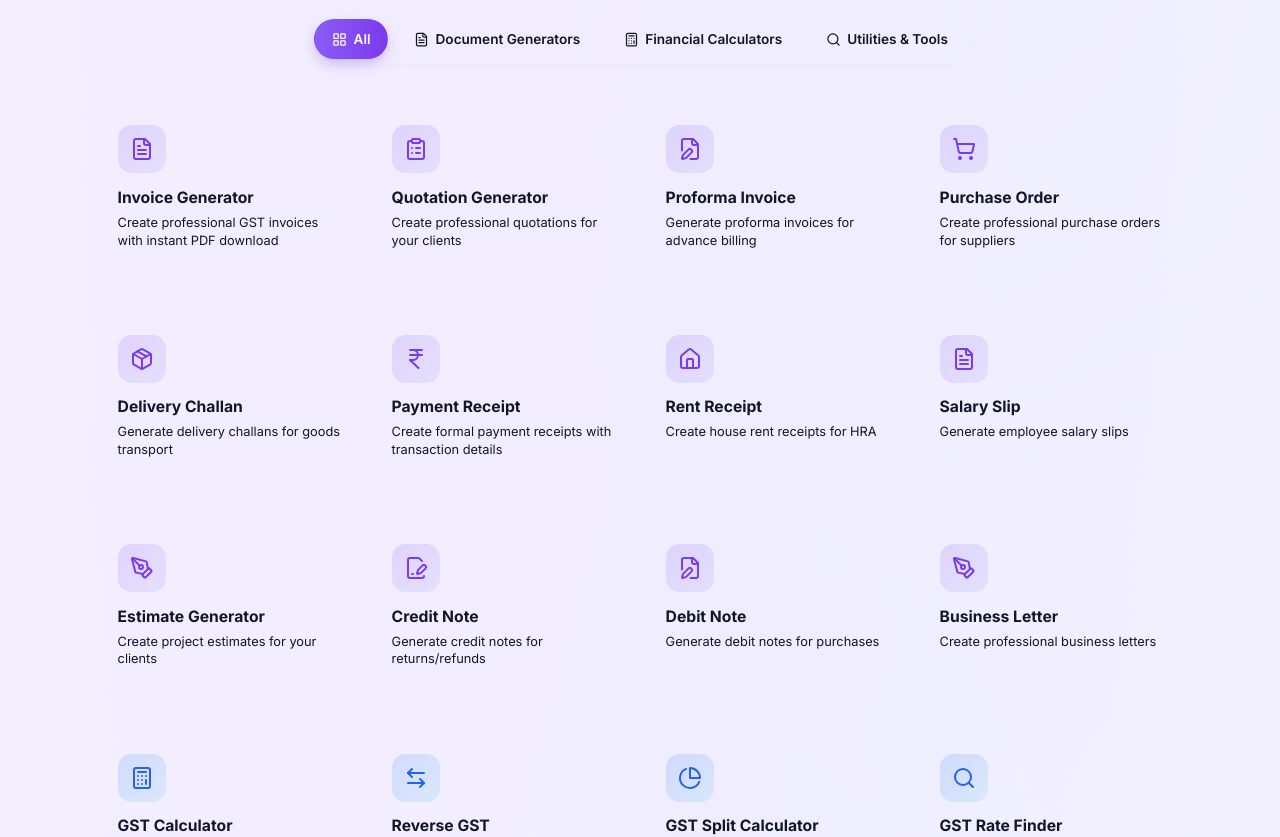
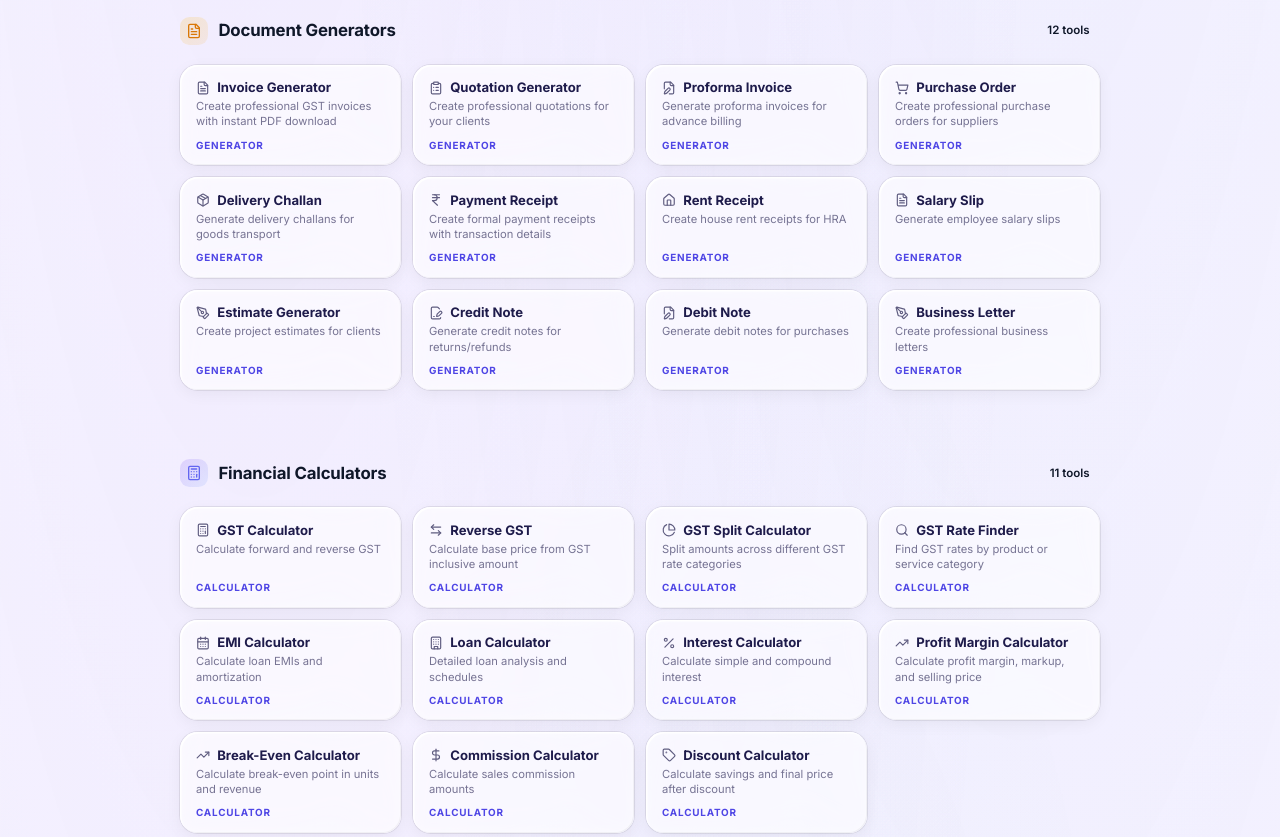
Before and after one commit to ofclsumit/free-invoice-tools, a Next.js app: page / in a window 1280 px wide. Shown: the part 1320-2157 px from the top of the page. Built offline with nearby package versions, Linux system fonts and the light colour scheme.

Commit message:
Revert "Redesign tools section with iLovePDF-style filter tabs and uniform cards"
This reverts commit 0eddcbae14ba95435bc86f0782ded046fd8b1810.

```diff
--- a/src/components/landing/tools-section.tsx
+++ b/src/components/landing/tools-section.tsx
@@ -1,76 +1,58 @@
 "use client"
 import Link from "next/link"
-import { useState } from "react"
-import { Calculator, FileText, Search, Receipt, Package, ShoppingCart, TrendingUp, Hash, ClipboardList, ArrowRight, Landmark, Percent, Banknote, PieChart, Tag, DollarSign, StickyNote, FileEdit, PenTool, CreditCard, FileSignature, IndianRupee, Home, ArrowLeftRight, Building, CalendarDays, LayoutGrid } from "lucide-react"
+import { Calculator, FileText, Search, Receipt, Package, ShoppingCart, TrendingUp, Hash, ClipboardList, ArrowRight, Landmark, Percent, Banknote, PieChart, Tag, DollarSign, StickyNote, FileEdit, PenTool, CreditCard, FileSignature, IndianRupee, Home, ArrowLeftRight, Building, CalendarDays } from "lucide-react"
 
 const toolCategories = [
   {
     label: "Document Generators",
     tools: [
-      { href: "/invoice-generator", icon: FileText, title: "Invoice Generator", desc: "Create professional GST invoices with instant PDF download" },
-      { href: "/quotation-generator", icon: ClipboardList, title: "Quotation Generator", desc: "Create professional quotations for your clients" },
-      { href: "/proforma-invoice", icon: FileEdit, title: "Proforma Invoice", desc: "Generate proforma invoices for advance billing" },
-      { href: "/purchase-order", icon: ShoppingCart, title: "Purchase Order", desc: "Create professional purchase orders for suppliers" },
-      { href: "/delivery-challan", icon: Package, title: "Delivery Challan", desc: "Generate delivery challans for goods transport" },
-      { href: "/payment-receipt", icon: IndianRupee, title: "Payment Receipt", desc: "Create formal payment receipts with transaction details" },
-      { href: "/rent-receipt", icon: Home, title: "Rent Receipt", desc: "Create house rent receipts for HRA" },
-      { href: "/salary-slip", icon: FileText, title: "Salary Slip", desc: "Generate employee salary slips" },
-      { href: "/estimate-generator", icon: PenTool, title: "Estimate Generator", desc: "Create project estimates for your clients" },
-      { href: "/credit-note", icon: FileSignature, title: "Credit Note", desc: "Generate credit notes for returns/refunds" },
-      { href: "/debit-note", icon: FileEdit, title: "Debit Note", desc: "Generate debit notes for purchases" },
-      { href: "/business-letter", icon: PenTool, title: "Business Letter", desc: "Create professional business letters" },
+      { href: "/invoice-generator", icon: FileText, title: "Invoice Generator", desc: "Create professional GST invoices with instant PDF download", color: "from-violet-500 to-violet-600", bg: "bg-violet-50 dark:bg-violet-950/30" },
+      { href: "/quotation-generator", icon: ClipboardList, title: "Quotation Generator", desc: "Create professional quotations for your clients", color: "from-indigo-500 to-indigo-600", bg: "bg-indigo-50 dark:bg-indigo-950/30" },
+      { href: "/proforma-invoice", icon: FileEdit, title: "Proforma Invoice", desc: "Generate proforma invoices for advance billing", color: "from-blue-500 to-blue-600", bg: "bg-blue-50 dark:bg-blue-950/30" },
+      { href: "/purchase-order", icon: ShoppingCart, title: "Purchase Order", desc: "Create professional purchase orders for suppliers", color: "from-teal-500 to-teal-600", bg: "bg-teal-50 dark:bg-teal-950/30" },
+      { href: "/delivery-challan", icon: Package, title: "Delivery Challan", desc: "Generate delivery challans for goods transport", color: "from-blue-500 to-blue-600", bg: "bg-blue-50 dark:bg-blue-950/30" },
+      { href: "/payment-receipt", icon: IndianRupee, title: "Payment Receipt", desc: "Create formal payment receipts with transaction details", color: "from-cyan-500 to-blue-600", bg: "bg-cyan-50 dark:bg-cyan-950/30" },
+      { href: "/rent-receipt", icon: Home, title: "Rent Receipt", desc: "Create house rent receipts for HRA", color: "from-blue-500 to-teal-600", bg: "bg-blue-50 dark:bg-blue-950/30" },
+      { href: "/salary-slip", icon: FileText, title: "Salary Slip", desc: "Generate employee salary slips", color: "from-blue-500 to-blue-600", bg: "bg-blue-50 dark:bg-blue-950/30" },
+      { href: "/estimate-generator", icon: PenTool, title: "Estimate Generator", desc: "Create project estimates for clients", color: "from-blue-500 to-blue-600", bg: "bg-blue-50 dark:bg-blue-950/30" },
+      { href: "/credit-note", icon: FileSignature, title: "Credit Note", desc: "Generate credit notes for returns/refunds", color: "from-blue-500 to-blue-600", bg: "bg-blue-50 dark:bg-blue-950/30" },
+      { href: "/debit-note", icon: FileEdit, title: "Debit Note", desc: "Generate debit notes for purchases", color: "from-blue-500 to-blue-600", bg: "bg-blue-50 dark:bg-blue-950/30" },
+      { href: "/business-letter", icon: PenTool, title: "Business Letter", desc: "Create professional business letters", color: "from-blue-500 to-blue-600", bg: "bg-blue-50 dark:bg-blue-950/30" },
     ],
   },
   {
     label: "Financial Calculators",
     tools: [
-      { href: "/gst-calculator", icon: Calculator, title: "GST Calculator", desc: "Calculate forward and reverse GST" },
-      { href: "/reverse-gst-calculator", icon: ArrowLeftRight, title: "Reverse GST", desc: "Calculate base price from GST inclusive amount" },
-      { href: "/gst-split-calculator", icon: PieChart, title: "GST Split Calculator", desc: "Split amounts across different GST rate categories" },
-      { href: "/gst-rate-finder", icon: Search, title: "GST Rate Finder", desc: "Find GST rates by product or service category" },
-      { href: "/emi-calculator", icon: CalendarDays, title: "EMI Calculator", desc: "Calculate loan EMIs and amortization" },
-      { href: "/loan-calculator", icon: Building, title: "Loan Calculator", desc: "Detailed loan analysis and schedules" },
-      { href: "/interest-calculator", icon: Percent, title: "Interest Calculator", desc: "Calculate simple and compound interest" },
-      { href: "/profit-margin", icon: TrendingUp, title: "Profit Margin Calculator", desc: "Calculate profit margin, markup, and selling price" },
-      { href: "/break-even-calculator", icon: TrendingUp, title: "Break-Even Calculator", desc: "Calculate break-even point in units and revenue" },
-      { href: "/commission-calculator", icon: DollarSign, title: "Commission Calculator", desc: "Calculate sales commission amounts" },
-      { href: "/discount-calculator", icon: Tag, title: "Discount Calculator", desc: "Calculate savings and final price after discount" },
+      { href: "/gst-calculator", icon: Calculator, title: "GST Calculator", desc: "Calculate forward and reverse GST", color: "from-blue-500 to-indigo-600", bg: "bg-blue-50 dark:bg-blue-950/30" },
+      { href: "/reverse-gst-calculator", icon: ArrowLeftRight, title: "Reverse GST", desc: "Calculate base price from GST inclusive amount", color: "from-cyan-500 to-blue-600", bg: "bg-cyan-50 dark:bg-cyan-950/30" },
+      { href: "/gst-split-calculator", icon: PieChart, title: "GST Split Calculator", desc: "Split amounts across different GST rate categories", color: "from-blue-500 to-blue-600", bg: "bg-blue-50 dark:bg-blue-950/30" },
+      { href: "/gst-rate-finder", icon: Search, title: "GST Rate Finder", desc: "Find GST rates by product or service category", color: "from-blue-500 to-blue-600", bg: "bg-blue-50 dark:bg-blue-950/30" },
+      { href: "/emi-calculator", icon: CalendarDays, title: "EMI Calculator", desc: "Calculate loan EMIs and amortization", color: "from-indigo-500 to-blue-600", bg: "bg-indigo-50 dark:bg-indigo-950/30" },
+      { href: "/loan-calculator", icon: Building, title: "Loan Calculator", desc: "Detailed loan analysis and schedules", color: "from-teal-500 to-cyan-600", bg: "bg-teal-50 dark:bg-teal-950/30" },
+      { href: "/interest-calculator", icon: Percent, title: "Interest Calculator", desc: "Calculate simple and compound interest", color: "from-blue-500 to-cyan-600", bg: "bg-blue-50 dark:bg-blue-950/30" },
+      { href: "/profit-margin", icon: TrendingUp, title: "Profit Margin Calculator", desc: "Calculate profit margin, markup, and selling price", color: "from-amber-500 to-amber-600", bg: "bg-amber-50 dark:bg-amber-950/30" },
+      { href: "/break-even-calculator", icon: TrendingUp, title: "Break-Even Calculator", desc: "Calculate break-even point in units and revenue", color: "from-rose-500 to-red-600", bg: "bg-rose-50 dark:bg-rose-950/30" },
+      { href: "/commission-calculator", icon: DollarSign, title: "Commission Calculator", desc: "Calculate sales commission amounts", color: "from-cyan-500 to-blue-600", bg: "bg-cyan-50 dark:bg-cyan-950/30" },
+      { href: "/discount-calculator", icon: Tag, title: "Discount Calculator", desc: "Calculate savings and final price after discount", color: "from-blue-500 to-blue-600", bg: "bg-blue-50 dark:bg-blue-950/30" },
     ],
   },
   {
     label: "Utilities & Tools",
     tools: [
-      { href: "/hsn-finder", icon: Hash, title: "HSN Code Finder", desc: "Search HSN/SAC codes for products and services" },
-      { href: "/gstin-validator", icon: Search, title: "GSTIN Validator", desc: "Validate any GSTIN and identify state" },
+      { href: "/hsn-finder", icon: Hash, title: "HSN Code Finder", desc: "Search HSN/SAC codes for products and services", color: "from-orange-500 to-orange-600", bg: "bg-orange-50 dark:bg-orange-950/30" },
+      { href: "/gstin-validator", icon: Search, title: "GSTIN Validator", desc: "Validate any GSTIN and identify state", color: "from-emerald-500 to-emerald-600", bg: "bg-emerald-50 dark:bg-emerald-950/30" },
     ],
   },
 ]
 
-const categoryIcons: Record<string, any> = {
-  "Document Generators": FileText,
-  "Financial Calculators": Calculator,
-  "Utilities & Tools": Search,
-}
-
-function iconTileClass(category: string) {
-  if (category === "Document Generators") return "doc-tile"
-  if (category === "Financial Calculators") return "calc-tile"
-  return "util-tile"
-}
-
 export function ToolsSection() {
-  const [active, setActive] = useState<string>("All")
-  const tabs = ["All", ...toolCategories.map((c) => c.label)]
-  const allTools = toolCategories.flatMap((c) => c.tools.map((t) => ({ ...t, category: c.label })))
-  const visible = active === "All" ? allTools : allTools.filter((t) => t.category === active)
-
   return (
     <section id="tools" className="tools-section-root">
       <style dangerouslySetInnerHTML={{ __html: `
         .tools-section-root {
           width: 100%;
           font-family: 'Inter', sans-serif;
-          padding: 4.5rem 1.25rem 5rem;
+          padding: 5rem 1.25rem 5rem;
           display: flex;
           flex-direction: column;
           align-items: center;
@@ -80,13 +62,13 @@ export function ToolsSection() {
         }
 
         .tools-section-container {
-          max-width: 1080px;
+          max-width: 920px;
           width: 100%;
         }
 
         .tools-section-header {
           text-align: center;
-          margin-bottom: 2.5rem;
+          margin-bottom: 3.5rem;
         }
 
         .tools-section-eyebrow {
@@ -103,230 +85,187 @@ export function ToolsSection() {
         }
 
         .tools-section-title {
-          font-size: 2.2rem;
+          font-size: 2.4rem;
           font-weight: 700;
           color: var(--foreground);
           letter-spacing: -.03em;
-          line-height: 1.12;
+          line-height: 1.1;
         }
 
         .tools-section-sub {
           font-size: .95rem;
           color: var(--muted-foreground);
           margin-top: .55rem;
-          max-width: 46rem;
-          margin-left: auto;
-          margin-right: auto;
         }
 
-        /* Filter tab bar - iLovePDF style */
-        .tools-filter {
-          display: flex;
-          flex-wrap: wrap;
-          align-items: center;
-          justify-content: center;
-          gap: .5rem;
-          margin: 0 auto 2.5rem;
-          padding: .4rem;
-          max-width: max-content;
-          border-radius: 9999px;
-          border: 1px solid var(--border);
-          background: var(--card);
-          box-shadow: 0 1px 2px rgba(0,0,0,.04);
+        .section {
+          margin-bottom: 2.5rem;
+          width: 100%;
         }
 
-        .dark .tools-filter {
-          background: rgba(255,255,255,.03);
-          border-color: rgba(255,255,255,.1);
+        .section-header {
+          display: flex;
+          align-items: center;
+          gap: .65rem;
+          margin-bottom: 1.25rem;
         }
 
-        .tools-tab {
-          display: inline-flex;
-          align-items: center;
-          gap: .4rem;
-          padding: .55rem 1.05rem;
-          border-radius: 9999px;
-          font-size: .85rem;
-          font-weight: 600;
-          color: var(--muted-foreground);
-          cursor: pointer;
-          white-space: nowrap;
-          transition: all .2s ease;
-          border: 1px solid transparent;
-        }
-
-        .tools-tab:hover {
-          color: var(--foreground);
-          background: var(--secondary);
-        }
-
-        .tools-tab.active {
-          color: #fff;
-          background: linear-gradient(90deg,#8B5CF6,#7C3AED);
-          box-shadow: 0 6px 16px -4px rgba(139,92,246,.5);
-        }
-
-        .tools-tab svg {
-          width: 15px;
-          height: 15px;
-        }
-
-        /* Uniform grid */
-        .tools-grid {
-          display: grid;
-          grid-template-columns: repeat(auto-fill, minmax(220px, 1fr));
-          gap: 1rem;
-        }
-
-        @media (max-width: 520px) {
-          .tools-grid {
-            grid-template-columns: 1fr 1fr;
-            gap: .75rem;
-          }
-          .tools-section-title { font-size: 1.7rem; }
-        }
-
-        /* iLovePDF-style cards: clean white card + colored icon tile */
-        .tool-card-il {
-          position: relative;
-          display: flex;
-          flex-direction: column;
-          text-decoration: none;
-          background: var(--card);
-          border: 1px solid var(--border);
-          border-radius: 1rem;
-          padding: 1.25rem 1.1rem 1.1rem;
-          overflow: hidden;
-          transition: transform .25s cubic-bezier(.175,.885,.32,1.2), box-shadow .2s ease, border-color .2s ease;
-        }
-
-        .tool-card-il:hover {
-          transform: translateY(-4px);
-          box-shadow: 0 14px 30px -10px rgba(124,58,237,.28);
-          border-color: rgba(139,92,246,.45);
-        }
-
-        .tool-icon-tile {
-          width: 48px;
-          height: 48px;
-          border-radius: .85rem;
+        .section-icon {
+          width: 28px;
+          height: 28px;
+          border-radius: .6rem;
           display: flex;
           align-items: center;
           justify-content: center;
-          margin-bottom: .9rem;
           flex-shrink: 0;
         }
 
-        .tool-icon-tile svg {
-          width: 24px;
-          height: 24px;
+        .section-icon svg {
+          width: 16px;
+          height: 16px;
         }
 
-        .doc-tile {
-          background: linear-gradient(135deg, rgba(139,92,246,.18), rgba(99,102,241,.1));
-          color: #7c3aed;
-        }
-        .dark .doc-tile {
-          background: linear-gradient(135deg, rgba(139,92,246,.3), rgba(99,102,241,.2));
-          color: #c4b5fd;
+        .section-title {
+          font-size: 1.05rem;
+          font-weight: 700;
+          color: var(--foreground);
+          letter-spacing: -.01em;
         }
 
-        .calc-tile {
-          background: linear-gradient(135deg, rgba(59,130,246,.18), rgba(14,165,233,.1));
-          color: #2563eb;
-        }
-        .dark .calc-tile {
-          background: linear-gradient(135deg, rgba(59,130,246,.3), rgba(14,165,233,.2));
-          color: #93c5fd;
+        .section-count {
+          font-size: .72rem;
+          font-weight: 600;
+          color: var(--muted-foreground);
+          margin-left: auto;
+          background: var(--secondary);
+          border: 1px solid var(--border);
+          padding: .15rem .65rem;
+          border-radius: 2rem;
         }
 
-        .util-tile {
-          background: linear-gradient(135deg, rgba(16,185,129,.18), rgba(52,211,153,.1));
-          color: #059669;
-        }
-        .dark .util-tile {
-          background: linear-gradient(135deg, rgba(16,185,129,.28), rgba(52,211,153,.18));
-          color: #6ee7b7;
+        .tools-grid {
+          display: grid;
+          grid-template-columns: repeat(auto-fill, minmax(200px, 1fr));
+          gap: .75rem;
         }
 
-        .tool-title {
-          font-size: .98rem;
-          font-weight: 700;
-          line-height: 1.3;
-          color: var(--foreground);
-          display: flex;
-          align-items: center;
-          gap: .4rem;
+        @media (max-width: 480px) {
+          .tools-grid {
+            grid-template-columns: 1fr 1fr;
+          }
+          .tools-section-title {
+            font-size: 1.75rem;
+          }
         }
 
-        .tool-desc {
-          font-size: .8rem;
-          color: var(--muted-foreground);
-          margin-top: .35rem;
-          line-height: 1.4;
+        .section-divider {
+          width: 100%;
+          height: 1px;
+          background: linear-gradient(90deg, transparent, var(--border), transparent);
+          margin: 1.75rem 0;
         }
 
-        .tool-arrow {
-          margin-top: auto;
-          padding-top: .85rem;
-          color: #8b5cf6;
-          opacity: 0;
-          transform: translateX(-6px);
-          transition: all .25s ease;
+        .icon-calc {
+          background: linear-gradient(135deg, rgba(139,92,246,.2), rgba(59,130,246,.1));
+          color: #6366f1;
         }
 
-        .tool-card-il:hover .tool-arrow {
-          opacity: 1;
-          transform: translateX(0);
+        .dark .icon-calc {
+          background: linear-gradient(135deg, rgba(139,92,246,.3), rgba(59,130,246,.2));
+          color: #a78bfa;
+        }
+
+        .icon-util {
+          background: linear-gradient(135deg, rgba(16,185,129,.2), rgba(52,211,153,.1));
+          color: #10b981;
+        }
+
+        .dark .icon-util {
+          background: linear-gradient(135deg, rgba(16,185,129,.25), rgba(52,211,153,.15));
+          color: #34d399;
+        }
+
+        .icon-doc {
+          background: linear-gradient(135deg, rgba(251,191,36,.2), rgba(245,158,11,.1));
+          color: #d97706;
+        }
+
+        .dark .icon-doc {
+          background: linear-gradient(135deg, rgba(251,191,36,.25), rgba(245,158,11,.15));
+          color: #fbbf24;
         }
       ` }} />
 
+      <svg style={{ display: "none" }} aria-hidden="true">
+        <defs>
+          <filter id="lg-dist" x="0%" y="0%" width="100%" height="100%">
+            <feTurbulence type="fractalNoise" baseFrequency="0.008 0.008" numOctaves="2" seed="92" result="noise" />
+            <feGaussianBlur in="noise" stdDeviation="2" result="blurred" />
+            <feDisplacementMap in="SourceGraphic" in2="blurred" scale="70" xChannelSelector="R" yChannelSelector="G" />
+          </filter>
+        </defs>
+      </svg>
+
       <div className="tools-section-container">
         <div className="tools-section-header">
-          <p className="tools-section-eyebrow">All-in-One Tool Hub</p>
-          <h2 className="tools-section-title">Every tool you need for your business documents</h2>
-          <p className="tools-section-sub">
-            Create invoices, quotations, GST documents and more — plus calculators and utilities to manage your finances. All 100% free and easy to use.
-          </p>
+          <p className="tools-section-eyebrow">Tool Hub</p>
+          <h2 className="tools-section-title">Financial Calculators &amp; Tools</h2>
+          <p className="tools-section-sub">Everything you need to manage your business finances — all in one place</p>
         </div>
 
-        {/* Filter tab bar */}
-        <div className="tools-filter">
-          {tabs.map((tab) => {
-            const Icon = tab === "All" ? LayoutGrid : categoryIcons[tab]
+        {toolCategories.map((category, idx) => {
+          let CategoryIcon = FileText
+          let iconClass = "icon-doc"
+          if (category.label === "Financial Calculators") {
+            CategoryIcon = Calculator
+            iconClass = "icon-calc"
+          } else if (category.label === "Utilities & Tools") {
+            CategoryIcon = Search
+            iconClass = "icon-util"
+          }
+
           return (
-              <button
-                key={tab}
-                type="button"
-                onClick={() => setActive(tab)}
-                className={`tools-tab ${active === tab ? "active" : ""}`}
-              >
-                {Icon && <Icon />}
-                {tab}
-              </button>
-            )
-          })}
+            <div key={category.label}>
+              {idx > 0 && <div className="section-divider" />}
+              <div className="section">
+                <div className="section-header">
+                  <span className={`section-icon ${iconClass}`}>
+                    <CategoryIcon />
+                  </span>
+                  <span className="section-title">{category.label}</span>
+                  <span className="section-count">{category.tools.length} tools</span>
                 </div>
-
-        {/* Grid */}
                 <div className="tools-grid">
-          {visible.map((tool) => {
+                  {category.tools.map((tool) => {
                     const ToolIcon = tool.icon
+                    let badge = "Generator"
+                    if (category.label === "Financial Calculators") {
+                      badge = "Calculator"
+                    } else if (category.label === "Utilities & Tools") {
+                      badge = "Utility"
+                    }
                     return (
-              <Link key={tool.href} href={tool.href} className="tool-card-il">
-                <span className={`tool-icon-tile ${iconTileClass(tool.category)}`}>
+                      <Link key={tool.href} href={tool.href} className="tool-card">
+                        <div className="glass-filter" />
+                        <div className="glass-overlay" />
+                        <div className="glass-specular" />
+                        <div className="glass-content">
+                          <span className="tc-name">
                             <ToolIcon />
+                            {tool.title}
                           </span>
-                <span className="tool-title">{tool.title}</span>
-                <span className="tool-desc">{tool.desc}</span>
-                <span className="tool-arrow">
-                  <ArrowRight size={18} />
-                </span>
+                          <span className="tc-desc">{tool.desc}</span>
+                          <span className="tc-badge">{badge}</span>
+                        </div>
                       </Link>
                     )
                   })}
                 </div>
               </div>
+            </div>
+          )
+        })}
+      </div>
     </section>
   )
 }
```
Lines whose indentation alone changed are shown as unchanged.
